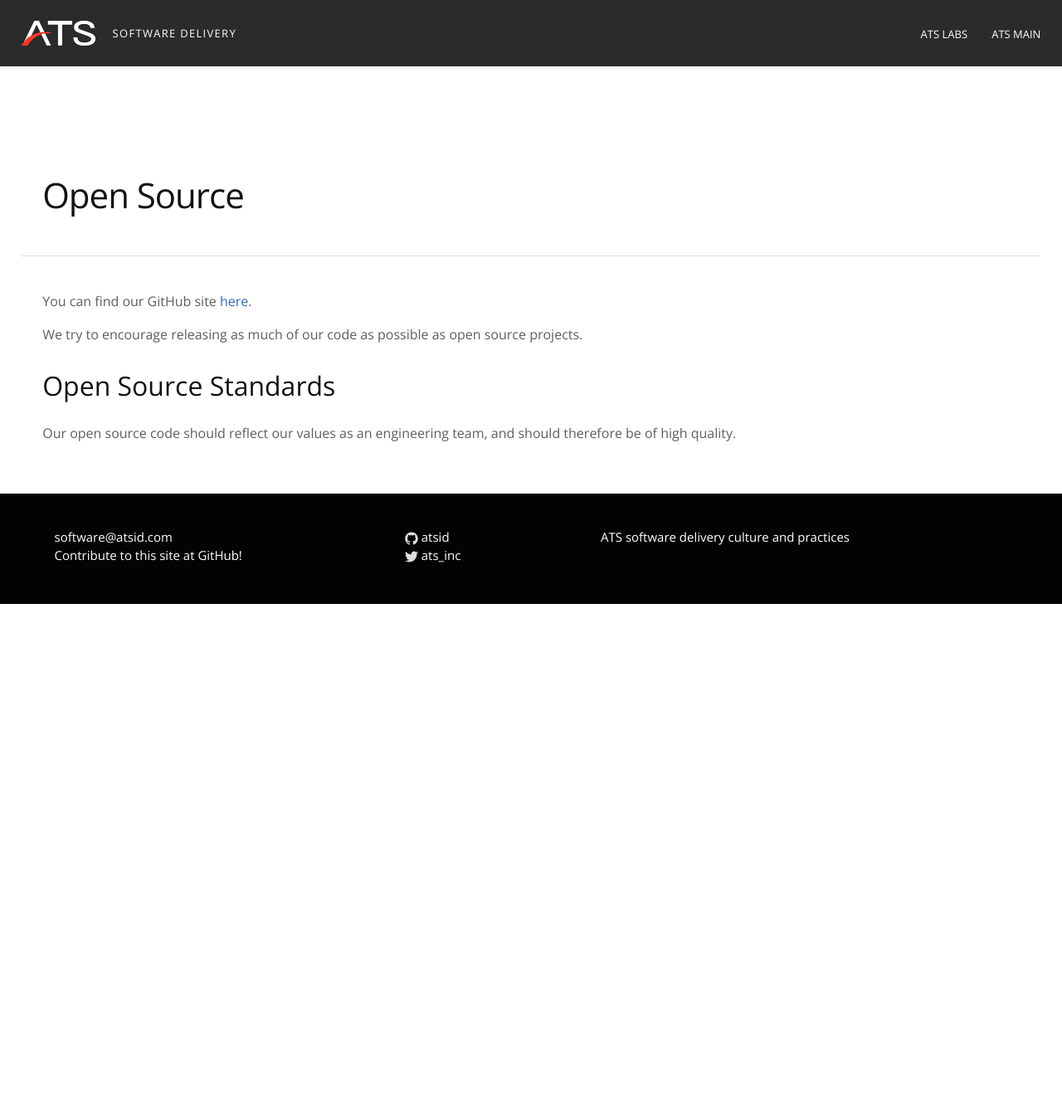
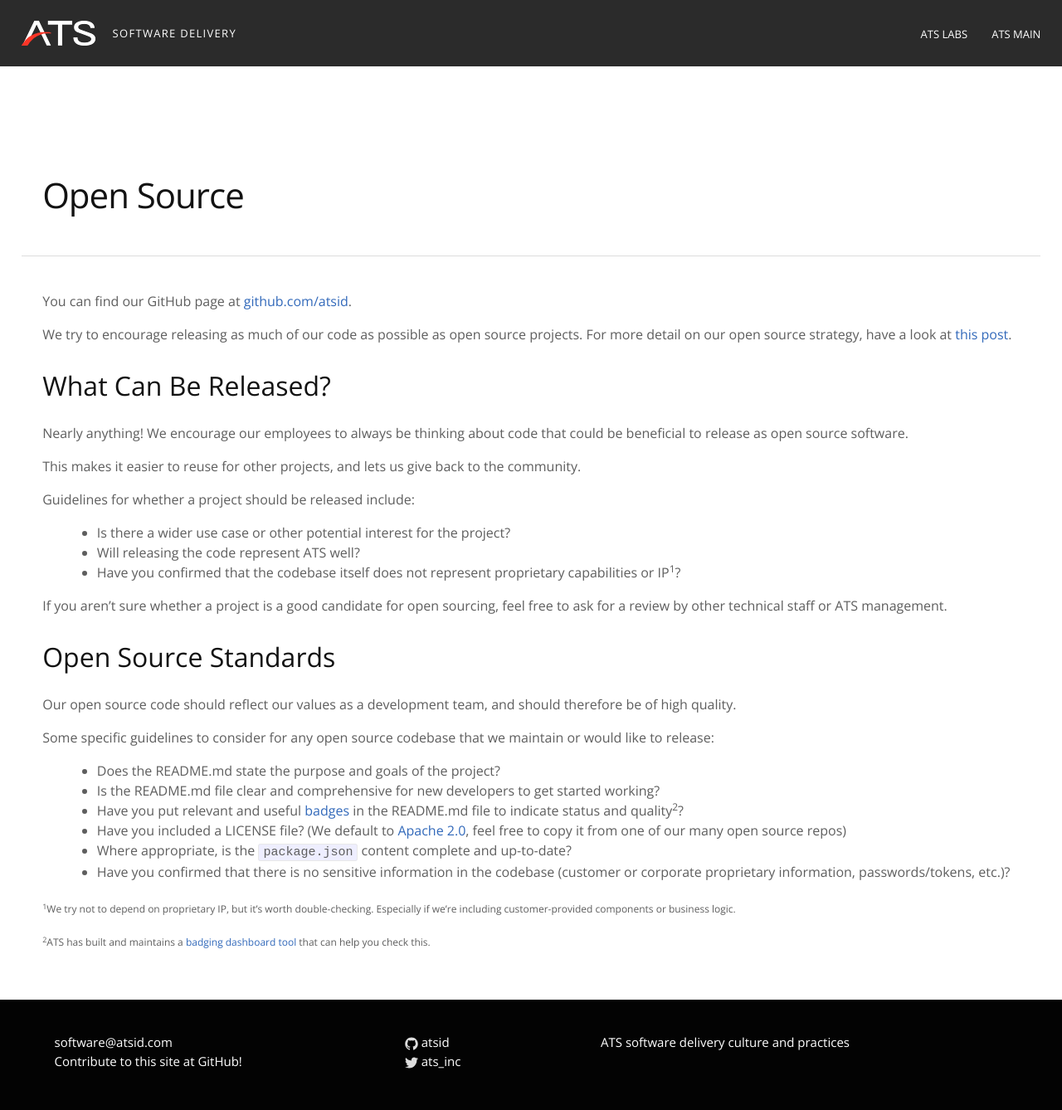
Before and after one commit to atsid/guides, a Jekyll site: the page built from opensource.md, in a window 1280 px wide. Shown: the whole page at 83% size. Built offline with Jekyll 4.4.1, drawn with Linux system fonts in a browser that asks for light colours; before the commit the page ends 900 px from its top, so only the background shows below that.

Commit message:
Update 2015-11-11T20:44:05.748Z

```diff
--- a/opensource.md
+++ b/opensource.md
@@ -5,10 +5,38 @@ description: ATS loves the open source ethos, and encourages aggressive open cod
 permalink: /opensource/
 ---
 
-You can find our GitHub site [here](https://github.com/atsid).
+You can find our GitHub page at [github.com/atsid](https://github.com/atsid).
 
-We try to encourage releasing as much of our code as possible as open source projects.
+We try to encourage releasing as much of our code as possible as open source projects. For more detail on our open source strategy, have a look at [this post](https://medium.com/@natoverse/an-open-source-strategy-for-ats-c5cca250ef48).
+
+## What Can Be Released?
+
+Nearly anything! We encourage our employees to always be thinking about code that could be beneficial to release as open source software.
+
+This makes it easier to reuse for other projects, and lets us give back to the community.
+
+Guidelines for whether a project should be released include:
+
+* Is there a wider use case or other potential interest for the project?
+* Will releasing the code represent ATS well?
+* Have you confirmed that the codebase itself does not represent proprietary capabilities or IP<sup>1</sup>?
+
+If you aren't sure whether a project is a good candidate for open sourcing, feel free to ask for a review by other technical staff or ATS management.
 
 ## Open Source Standards
 
-Our open source code should reflect our values as an engineering team, and should therefore be of high quality.
+Our open source code should reflect our values as a development team, and should therefore be of high quality.
+
+Some specific guidelines to consider for any open source codebase that we maintain or would like to release:
+
+* Does the README.md state the purpose and goals of the project?
+* Is the README.md file clear and comprehensive for new developers to get started working?
+* Have you put relevant and useful [badges](https://github.com/badges/shields) in the README.md file to indicate status and quality<sup>2</sup>?
+* Have you included a LICENSE file? (We default to [Apache 2.0](http://www.apache.org/licenses/LICENSE-2.0), feel free to copy it from one of our many open source repos)
+* Where appropriate, is the `package.json` content complete and up-to-date?
+* Have you confirmed that there is no sensitive information in the codebase (customer or corporate proprietary information, passwords/tokens, etc.)?
+
+
+<sub><sup>1</sup>We try not to depend on proprietary IP, but it's worth double-checking. Especially if we're including customer-provided components or business logic.</sub>
+
+<sub><sup>2</sup>ATS has built and maintains a [badging dashboard tool](https://badger.atsid.net/) that can help you check this.</sub>
```
